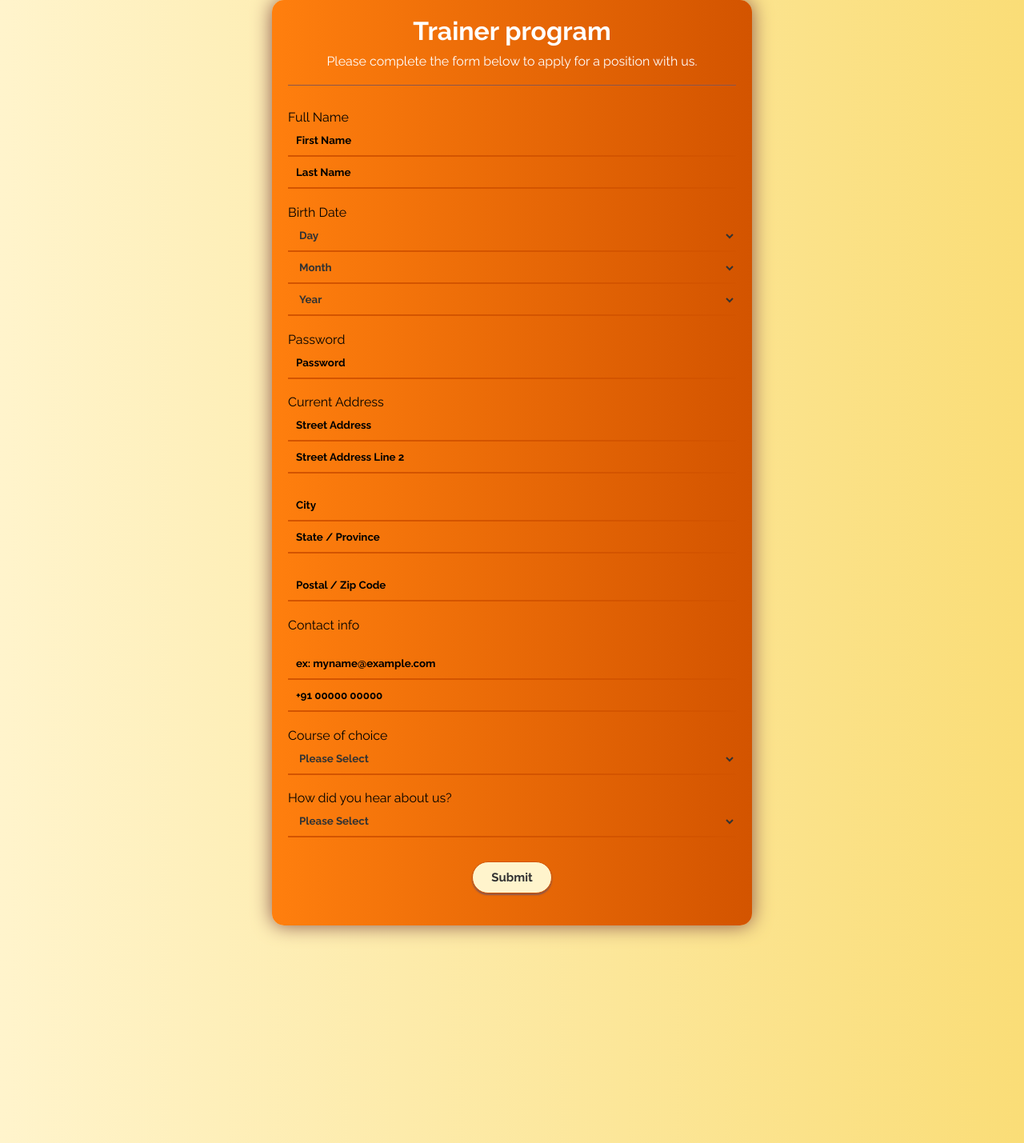
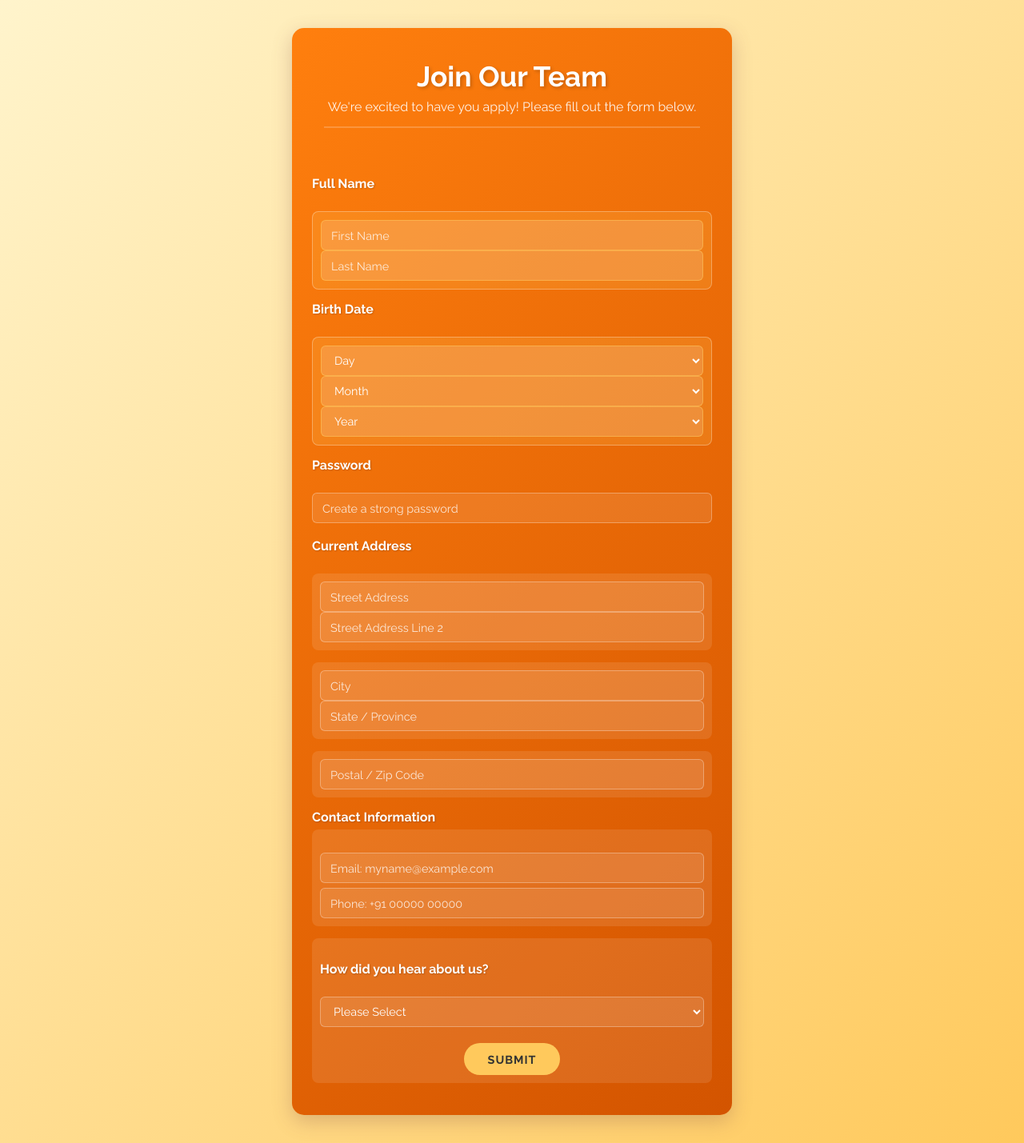
Before and after one commit to Sohamgujar71/Indramala_Yoga, a Flask app: page /apply in a window 1280 px wide. Shown: the whole page at 80% size. Run offline with Flask 3, Linux system fonts and the light colour scheme.

Commit message:
new changes

```diff
--- a/Yogaws-main/main.py
+++ b/Yogaws-main/main.py
@@ -20,6 +20,10 @@ def close_db(exception):
 def index():
     return render_template('index.html')
 
+@app.route('/workshop')
+def workshop():
+    return render_template('workshop.html')
+
 @app.route('/knowmore')
 def knowmore():
     return render_template('information.html')
@@ -31,6 +35,10 @@ def enroll():
 @app.route('/addtocart')
 def addtocart():
     return render_template('addtocart.html')
+
+@app.route('/teachercart')
+def teachercart():
+    return render_template('teachercart.html')
 
 @app.route('/register', methods=['GET', 'POST'])
 def register():
--- a/Yogaws-main/static/styles/appl.css
+++ b/Yogaws-main/static/styles/appl.css
@@ -13,43 +13,52 @@ html, body {
 }
 
 body {
-    background: linear-gradient(90deg, #fff4cc, #fadd77); /* Light Cream to Golden Yellow */
+    background: linear-gradient(135deg, #fff4cc, #ffc95c);
+    min-height: 100vh;
+    padding: 15px;
 }
 
 section {
-    margin: 0 auto;
-    padding: 20px;
-    background: linear-gradient(90deg, #ff7f0e, #d35400);
+    margin: 20px auto;
+    padding: 25px;
+    background: linear-gradient(135deg, #ff7f0e, #d35400);
     border-radius: 15px;
-    box-shadow: 0px 0px 24px #8c564b; /* Soft Brown shadow */
-    max-width: 600px;
-    position: relative;
+    box-shadow: 0 8px 25px rgba(140, 86, 75, 0.3);
+    max-width: 550px;
+    width: 95%;
 }
 
 ::placeholder {
-    color: #000000; /* Light grey color */
-    opacity: 1; /* Ensures the color is fully applied */
+    color: rgba(255, 255, 255, 0.8);
+    opacity: 1;
 }
 
 .heading {
     text-align: center;
-    color: white;
+    color: #fff;
+    margin-bottom: 20px;
+    padding: 15px;
+    border-radius: 10px;
 }
 
 .heading h1 {
-    font-size: 2rem;
-    margin-bottom: 10px;
+    font-size: 2.2rem;
+    margin-bottom: 8px;
+    font-weight: 700;
+    text-shadow: 2px 2px 4px rgba(0, 0, 0, 0.2);
 }
 
 .heading p {
-    margin-bottom: 20px;
+    margin-bottom: 15px;
+    font-size: 1rem;
+    opacity: 0.9;
 }
 
 hr {
     border: none;
-    height: 1px;
-    background: #8c564b; /* Soft Brown */
-    margin-bottom: 30px;
+    height: 2px;
+    background: rgba(255, 255, 255, 0.2);
+    margin-bottom: 25px;
 }
 
 .candidate-name,
@@ -59,7 +68,33 @@ hr {
 .address-3,
 .info,
 .job-applying {
-    margin-bottom: 20px;
+    margin-bottom: 15px;
+    padding: 10px;
+    background: rgba(255, 255, 255, 0.1);
+    border-radius: 8px;
+}
+
+/* Special styling for Full Name and Birth Date sections */
+.candidate-name,
+.dob {
+    background: rgba(255, 201, 92, 0.2);
+    border: 1px solid rgba(255, 255, 255, 0.3);
+}
+
+label {
+    display: block;
+    margin-bottom: 6px;
+    color: #fff;
+    font-weight: 600;
+    font-size: 1rem;
+    text-shadow: 1px 1px 2px rgba(0, 0, 0, 0.2);
+}
+
+/* Special label styling for Full Name and Birth Date */
+.candidate-name label,
+.dob label {
+    color: #fff4cc;
+    font-size: 1.1rem;
 }
 
 .candidate-name input,
@@ -72,14 +107,22 @@ hr {
 .job-applying select,
 .start-date input {
     width: 100%;
-    height: 40px;
-    border: none;
-    border-bottom: 2px solid #d35400; /* Dark Orange */
-    background: none;
-    padding: 10px;
-    font-weight: 700;
-    color: #333; /* Dark text color */
-    transition: .2s;
+    height: 38px;
+    border: 1px solid rgba(255, 255, 255, 0.3);
+    border-radius: 6px;
+    background: rgba(255, 255, 255, 0.1);
+    padding: 8px 12px;
+    font-weight: 500;
+    color: #fff;
+    transition: all 0.2s ease;
+    font-size: 0.9rem;
+}
+
+/* Special input/select styling for Full Name and Birth Date */
+.candidate-name input,
+.dob select {
+    background: rgba(255, 255, 255, 0.15);
+    border-color: rgba(255, 201, 92, 0.5);
 }
 
 .candidate-name input:focus,
@@ -91,29 +134,46 @@ hr {
 .job-applying select:focus,
 .start-date input:focus {
     outline: none;
-    border-bottom-color: #ff7f0e; /* Vibrant Orange */
+    border-color: rgba(255, 255, 255, 0.8);
+    background: rgba(255, 255, 255, 0.15);
+}
+
+/* Special focus styling for Full Name and Birth Date */
+.candidate-name input:focus,
+.dob select:focus {
+    border-color: #ffc95c;
+    background: rgba(255, 201, 92, 0.2);
+}
+
+/* Dropdown specific styling */
+select option {
+    background: #fff;
+    color: #333;
+    padding: 8px;
 }
 
 .submit-form {
     display: flex;
     justify-content: center;
-    margin-top: 30px;
+    margin-top: 20px;
 }
 
 .submit-form input {
-    width: 100px;
+    width: 120px;
     height: 40px;
-    background: #fff4cc; /* Light Cream */
-    color: #333; /* Dark text color */
+    background: #ffc95c;
+    color: #333;
     border-radius: 20px;
-    border: 1px solid #d35400; /* Dark Orange */
-    font-size: 15px;
+    border: none;
+    font-size: 0.9rem;
     font-weight: 700;
     cursor: pointer;
-    transition: .2s;
-    box-shadow: 0px 2px 2px #8c564b; /* Soft Brown shadow */
+    transition: all 0.2s ease;
+    text-transform: uppercase;
+    letter-spacing: 1px;
 }
 
 .submit-form input:hover {
-    border-color: #ff7f0e; /* Vibrant Orange */
+    background: #f7b636;
+    transform: translateY(-2px);
 }
--- a/Yogaws-main/templates/appl.html
+++ b/Yogaws-main/templates/appl.html
@@ -20,16 +20,16 @@
 
     <section class="main-body">
         <div class="heading">
-            <h1>Trainer program</h1>
-            <p>Please complete the form below to apply for a position with us.</p>
+            <h1>Join Our Team</h1>
+            <p>We're excited to have you apply! Please fill out the form below.</p>
             <hr>
         </div>
-        <form action="{{ url_for('apply') }}" method="post">
+        <form action="/teachercart" method="post">
             <div class="app-form">
                 <label for="fname">Full Name</label><br>
                 <div class="candidate-name">
-                    <input type="text" name="fname" id="fname" placeholder="First Name" required style="color:aliceblue;">
-                    <input type="text" name="lname" id="lname" placeholder="Last Name" required style="color:aliceblue;">
+                    <input type="text" name="fname" id="fname" placeholder="First Name" required>
+                    <input type="text" name="lname" id="lname" placeholder="Last Name" required>
                 </div>
 
                 <label for="dob-month">Birth Date</label><br>
@@ -56,43 +56,33 @@
 
                 <label for="password">Password</label><br>
                 <div class="password">
-                    <input type="password" name="password" id="password" placeholder="Password" required style="color:aliceblue;">
+                    <input type="password" name="password" id="password" placeholder="Create a strong password" required>
                 </div>
 <br>
                 <label for="address">Current Address</label><br>
                 <div class="address-1">
-                    <input class="strt-1" type="text" name="address" id="address" placeholder="Street Address" required style="color:aliceblue;">
-                    <input class="strt-2" type="text" name="address2" id="address2" placeholder="Street Address Line 2" style="color:aliceblue;">
+                    <input class="strt-1" type="text" name="address" id="address" placeholder="Street Address" required>
+                    <input class="strt-2" type="text" name="address2" id="address2" placeholder="Street Address Line 2">
                 </div>
                 <div class="address-2">
-                    <input class="city" type="text" name="city" id="city" placeholder="City" required style="color:aliceblue;">
-                    <input class="state" type="text" name="state" id="state" placeholder="State / Province" required style="color:aliceblue;">
+                    <input class="city" type="text" name="city" id="city" placeholder="City" required>
+                    <input class="state" type="text" name="state" id="state" placeholder="State / Province" required>
                 </div>
                 <div class="address-3">
-                    <input class="postal" type="text" name="postal" id="postal" placeholder="Postal / Zip Code" required style="color:aliceblue;">
+                    <input class="postal" type="text" name="postal" id="postal" placeholder="Postal / Zip Code" required>
                 </div>
 
-                <label for="phoneNo">Contact info</label>
+                <label for="phoneNo">Contact Information</label>
                 <div class="info">
                     <br>
-                    <input type="email" name="email" id="email" placeholder="ex: myname@example.com" required><br>
+                    <input type="email" name="email" id="email" placeholder="Email: myname@example.com" required><br>
                     <label for="phone"></label>
-                    <input type="tel" name="phone" id="phone" placeholder="+91 00000 00000" required><br>
+                    <input type="tel" name="phone" id="phone" placeholder="Phone: +91 00000 00000" required><br>
                 </div>
             </div>
 
             <div class="job-applying">
                 <div class="pos-applying">
-                    <div class="pos-applied">
-                        <label for="position">Course of choice</label><br>
-                        <select name="position" id="position" required>
-                            <option value="" disabled selected>Please Select</option>
-                            <option value="Trainer program">Trainer program</option>
-                            <option value="YCB 200 hour">YCB 200 hour</option>
-                            <option value="YCB 300 hour">YCB 300 hour</option>
-                            <option value="YCB 500 hour">YCB 500 hour</option>
-                        </select>
-                    </div>
                     <div class="pos-applied-hear">
                         <br>
                         <label for="hear">How did you hear about us?</label><br>
@@ -107,7 +97,7 @@
                 </div>
 
                 <div class="submit-form">
-                    <input type="submit" name="btn" id="btn">
+                    <input type="submit" value="Submit" name="btn" id="btn">
                 </div>
             </div>
         </form>
--- a/Yogaws-main/templates/index.html
+++ b/Yogaws-main/templates/index.html
@@ -22,6 +22,7 @@
             <header class="header">
                 <img src="/static/assets/website_icon1.webp" alt="Indramala yoga sansthan logo">
                 <ul class="nav-links">
+                    <li><a href="{{ url_for('workshop') }}">Latest Workshop</a></li>
                     <li><a href="#">Home</a></li>
                     <li><a href="{{ url_for('gallery') }}">Gallery</a></li>
                     <li><a href="#holder">Classes</a></li>
```
Also changed, not shown: Yogaws-main/static/styles/workshop.css (+99 -34 lines), Yogaws-main/templates/teachercart.html (added, +54 -0 lines).
